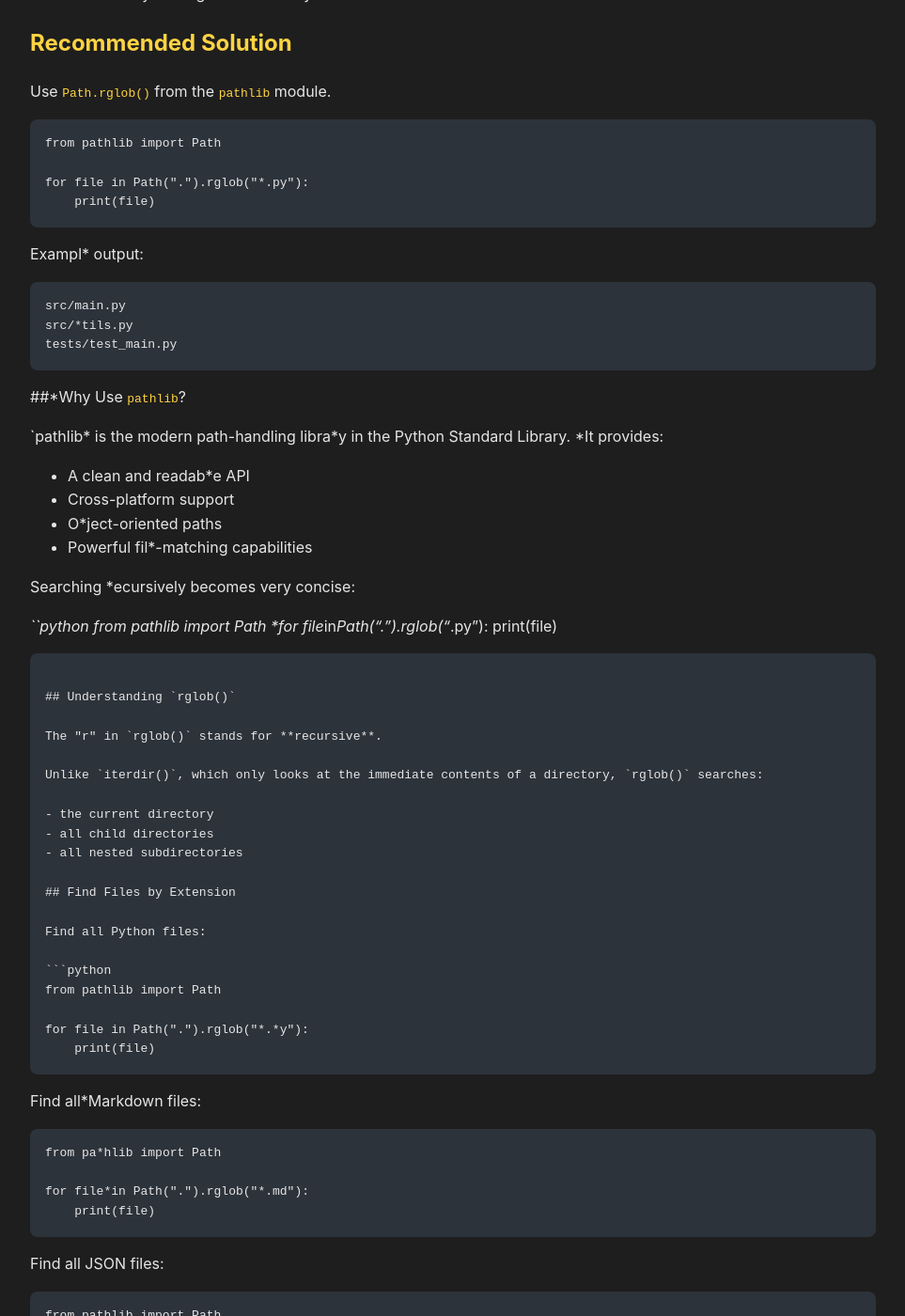
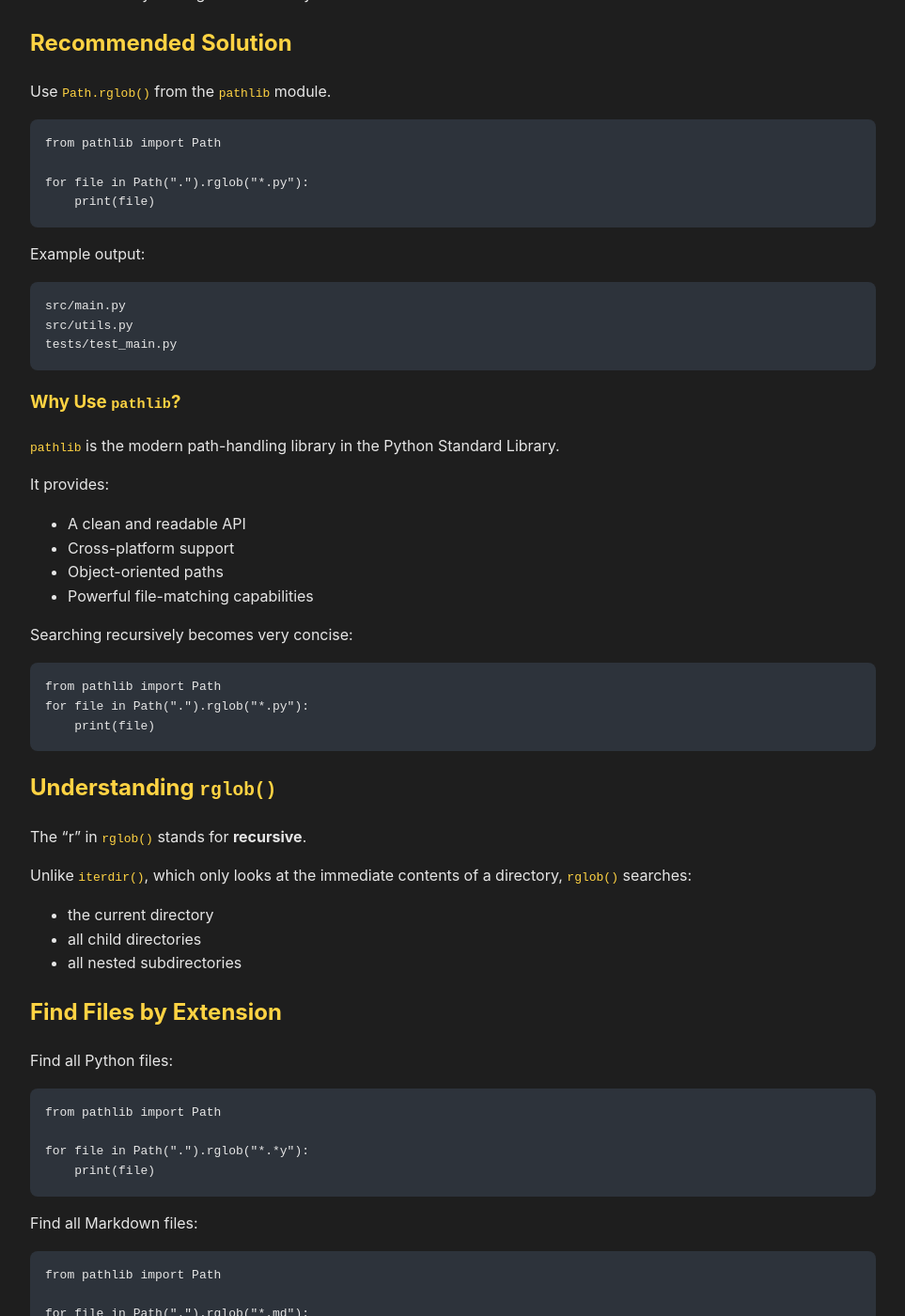
Before and after one commit to jbakchr/easier-python-docs, a Jekyll site: the page built from filesystem/find-files-recursively.md, in a window 1280 px wide and 1400 px high, scrolled down 704 px. Shown: the whole window at 94% size, without its empty margins (158-1121 px from the left). Built offline with Jekyll 4.4.1, drawn with Linux system fonts in a browser that asks for light colours; some of the changed text lies outside the part shown.

Commit message:
docs(filesystem): correct typos

````diff
--- a/filesystem/find-files-recursively.md
+++ b/filesystem/find-files-recursively.md
@@ -42,29 +42,30 @@ for file in Path(".").rglob("*.py"):
     print(file)
 ```
 
-Exampl* output:
+Example output:
 
 ```text
 src/main.py
-src/*tils.py
+src/utils.py
 tests/test_main.py
 ```
 
-##*Why Use `pathlib`?
+### Why Use `pathlib`?
 
-`pathlib* is the modern path-handling libra*y in the Python Standard Library.
-*It provides:
+`pathlib` is the modern path-handling library in the Python Standard Library.
 
-- A clean and readab*e API
+It provides:
+
+- A clean and readable API
 - Cross-platform support
-- O*ject-oriented paths
-- Powerful fil*-matching capabilities
+- Object-oriented paths
+- Powerful file-matching capabilities
 
-Searching *ecursively becomes very concise:
+Searching recursively becomes very concise:
 
-*``python
+```python
 from pathlib import Path
-*for file*in*Path(".").rglob("*.py"):
+for file in Path(".").rglob("*.py"):
     print(file)
 ```
 
@@ -89,12 +90,12 @@ for file in Path(".").rglob("*.*y"):
     print(file)
 ```
 
-Find all*Markdown files:
+Find all Markdown files:
 
 ```python
-from pa*hlib import Path
+from pathlib import Path
 
-for file*in Path(".").rglob("*.md"):
+for file in Path(".").rglob("*.md"):
     print(file)
 ```
 
@@ -139,28 +140,29 @@ To exclude directories:
 from pathlib import Path
 
 for path in Path(".").rglob("*"):
-    if path.is_file():*        print(path)
+    if path.is_file():
+        print(path)
 ```
 
-Example o*tput:
+Example output:
 
 ```text
 README.md
 src/main.*y
 src/utils.py
 tests/test_main.py
-*``
+```
 
 ## Search From a Specific Dire*tory
 
-You are not limited to the c*rrent directory.
+You are not limited to the current directory.
 
 ```python
-from p*thlib import Path
+from pathlib import Path
 
-project_dir =*Path("/path/to/project")
+project_dir = Path("/path/to/project")
 
-for file*in project_dir.rglob("*.py"):
+for file in project_dir.rglob("*.py"):
     print(file)
 ```
 
@@ -198,28 +200,28 @@ for file in Path(".").rglob("*.md"):
     print(f"Found ma*kdown file: {file}")
 ```
 
-## Relat*d Problems
+## Related Problems
 
-- Get current director*
+- Get current directory
 - Join paths
-- Check if a file ex*sts
+- Check if a file exists
 - List files in a directory
-- *ead a text file
+- Read a text file
 
-## Official Docum*ntation
+## Official Documentation
 
 - `pathlib.Path.rglob()`
-* `pathlib.Path.glob()`
-- `os.walk(*`
+- `pathlib.Path.glob()`
+- `os.walk()`
 
 Python Documentation:
 
-- https:*/docs.python.org/3/library/pathlib*html
+- https://docs.python.org/3/library/pathlib.html
 - https://docs.python.org/3/l*brary/os.html
 
 ## Summary
 
-If you *eed to search a directory and all *f its subdirectories, prefer:
+If you need to search a directory and all of its subdirectories, prefer:
 
 ```python
 from pathlib import Path
````
Also changed, not shown: other parts of filesystem/find-files-recursively.md (+2 -2 lines).
